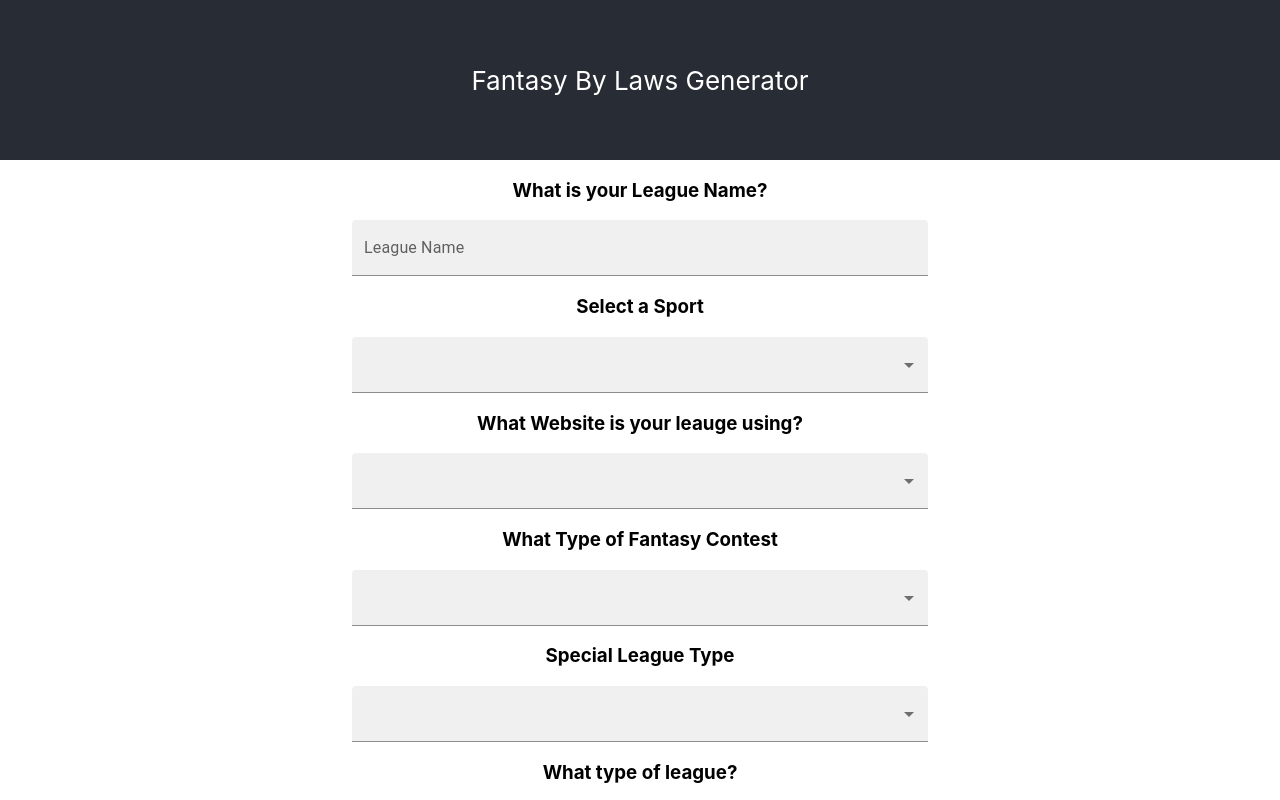
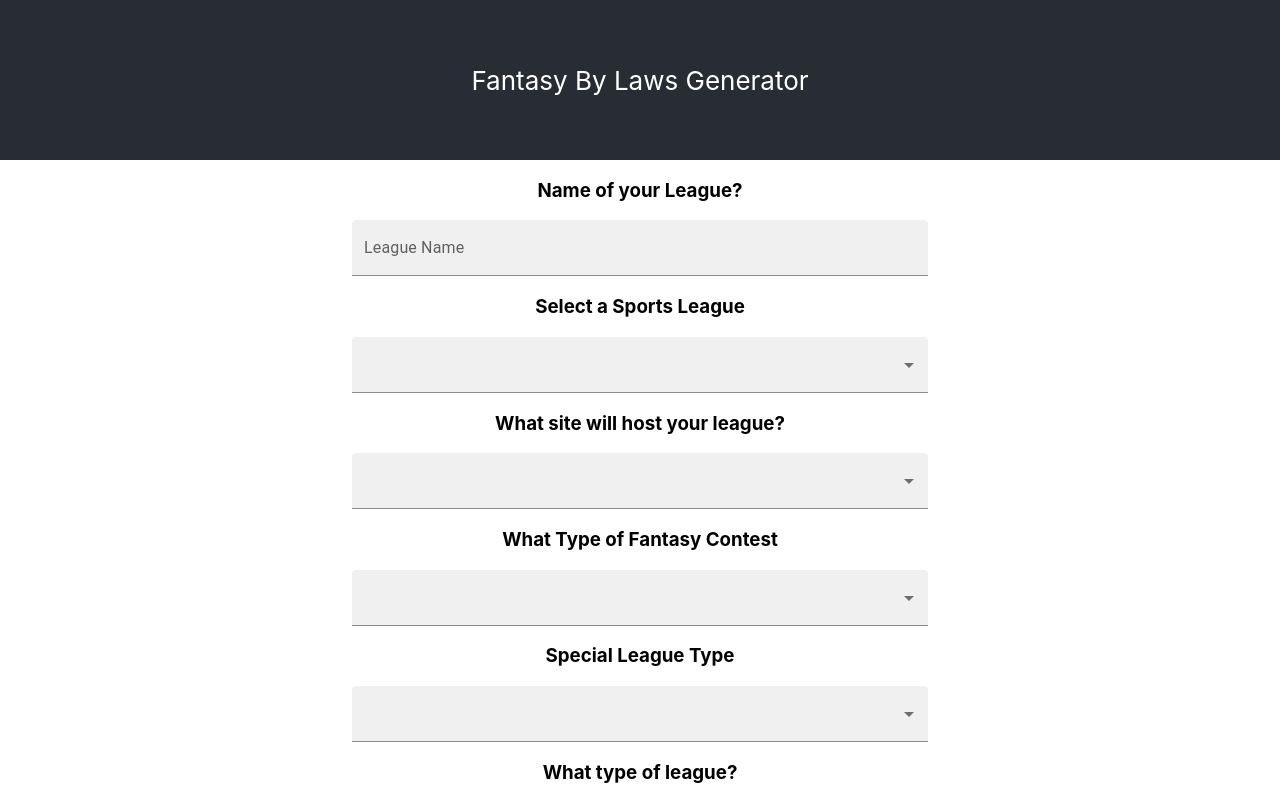
Before and after one commit to AMess33/FantasyBL, a React (Create React App) app: page / in a window 1280 px wide. Shown: the top 800 px of the page. Built offline with nearby package versions, Linux system fonts and the light colour scheme.

Commit message:
update wording of form questions in league details

```diff
--- a/src/components/InitialSetup/leagueDetails.jsx
+++ b/src/components/InitialSetup/leagueDetails.jsx
@@ -6,7 +6,7 @@ function LeagueDetails(props) {
   // }
   return (
     <div style={{ width: "45%", margin: "auto" }}>
-      <h3>What is your League Name?</h3>
+      <h3>Name of your League?</h3>
       <TextField
         id="leagueName"
         value={props.value.leagueName}
@@ -21,7 +21,7 @@ function LeagueDetails(props) {
         }}
       />
 
-      <h3>Select a Sport</h3>
+      <h3>Select a Sports League</h3>
       <Select
         id="sport"
         variant="filled"
@@ -42,7 +42,7 @@ function LeagueDetails(props) {
         <MenuItem value={"NCAA Football"}>NCAA Football</MenuItem>
       </Select>
 
-      <h3>What Website is your leauge using?</h3>
+      <h3>What site will host your league?</h3>
       <Select
         id="hostSite"
         variant="filled"
```
